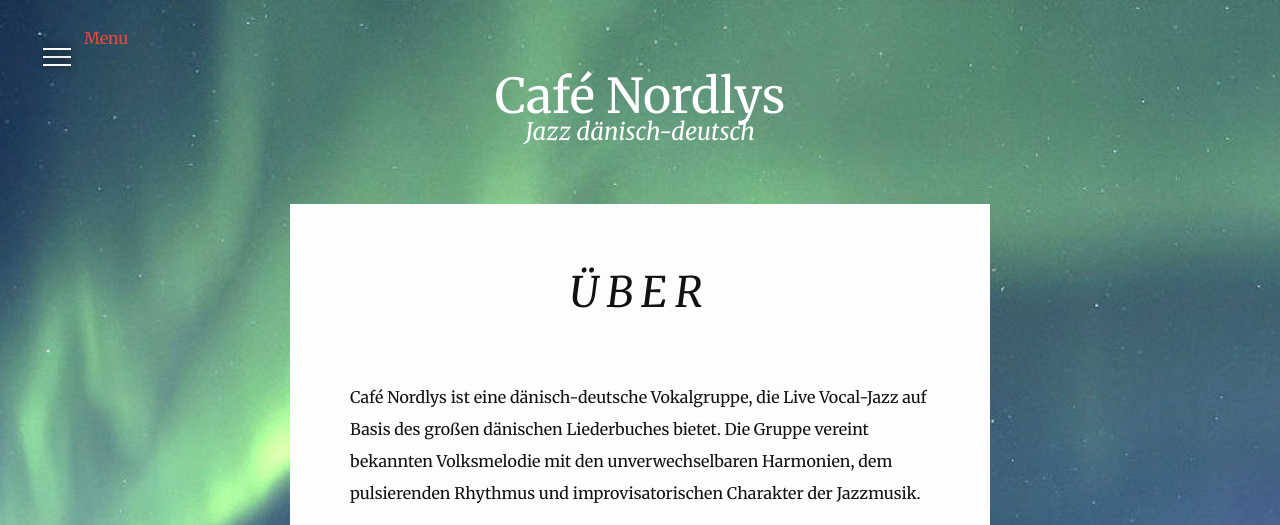
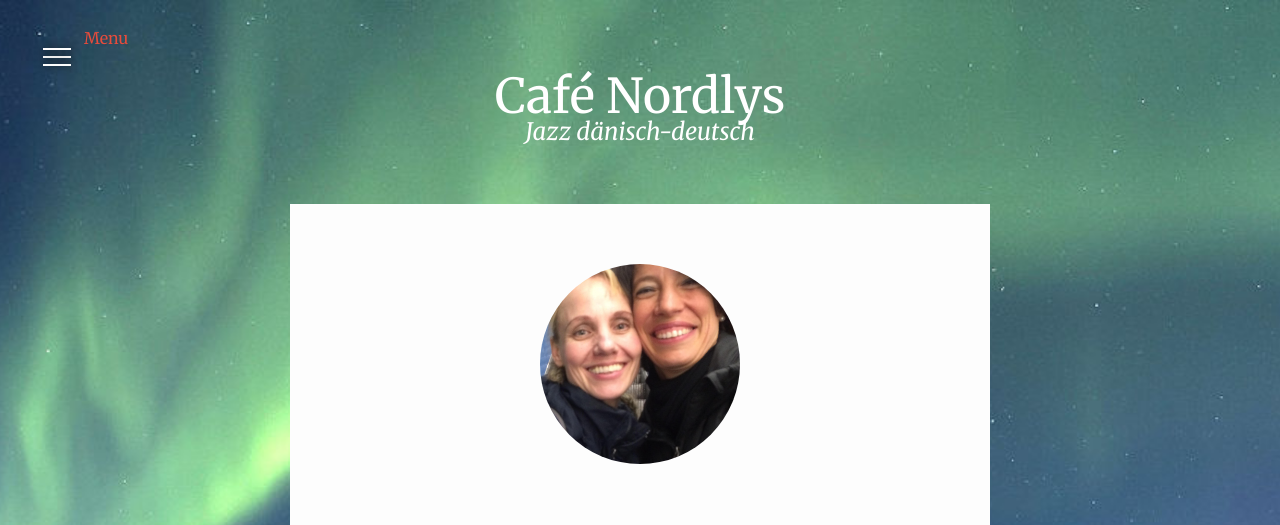
Before and after one commit to cafenordlys/cafenordlys.github.io, a Jekyll site: the page built from about.md, in a window 1280 px wide. Shown: the top 525 px of the page. Built offline with Jekyll 4.4.1, drawn with Linux system fonts in a browser that asks for light colours; nearby versions of some CDN libraries.

Commit message:
added kuschel

```diff
--- a/_layouts/page.html
+++ b/_layouts/page.html
@@ -4,10 +4,15 @@ layout: default
 <div class="post">
 
     <header class="post-header">
+        {% if page.thumb %}
+        <img src="{{ page.thumb }}" alt="{{ page.title }}" class="post-thumb" />
+        {% endif %}
         <h1 class="post-title">{{ page.title }}</h1>
     </header>
 
+
     <article class="post-content">
+
         {{ content }}
     </article>
 
--- a/about.md
+++ b/about.md
@@ -4,7 +4,7 @@ title: "Über"
 permalink: /about/
 backgrounds:
     - /assets/images/nordlys.jpg
-thumb: /assets/images/nordlys_thumb.jpg
+thumb: /assets/images/lc.jpg
 ---
 
 
```
